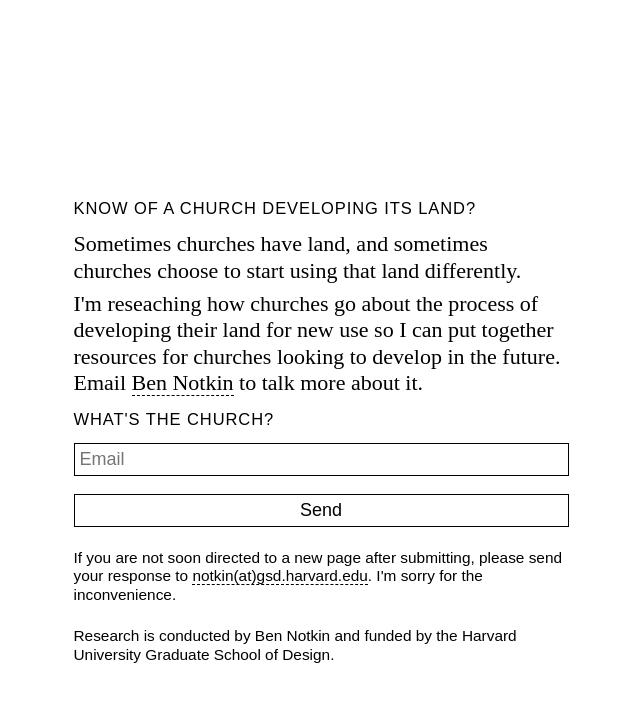
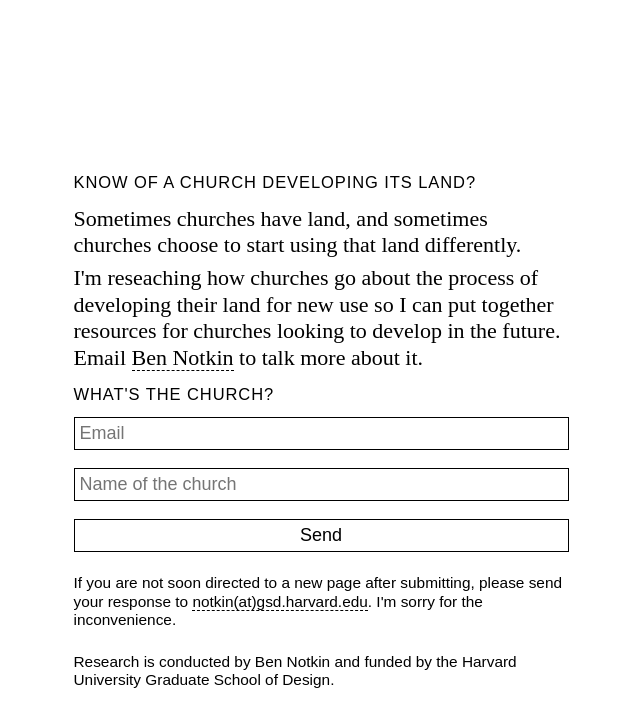
Before and after one commit to bennotkin/bennotkin.github.io, a Jekyll site: the page church-land.html, which Jekyll copies as it is, in a window 1280 px wide. Shown: the top 727 px of the page, without its empty margins (319-959 px from the left). Built offline with Jekyll 4.4.1, drawn with Linux system fonts in a browser that asks for light colours.

```diff
--- a/church-land.html
+++ b/church-land.html
@@ -15,7 +15,7 @@
       <form name="submit-to-google-sheet">
         <h2 class="sc">What's the church?</h2>
         <input name="email" type="email" placeholder="Email" required>
-        <!-- <input name="church_name" type="text" placeholder="Name of the church" required>
+        <input name="church_name" type="text" placeholder="Name of the church" required>
         <!-- <h2 class="sc">What city is it in</h2>
         <input class="nosubmit" type="text" name="church_city" required placeholder="City, State">
         <h2 class="sc">Who are you? (Optional)</h2>
```
